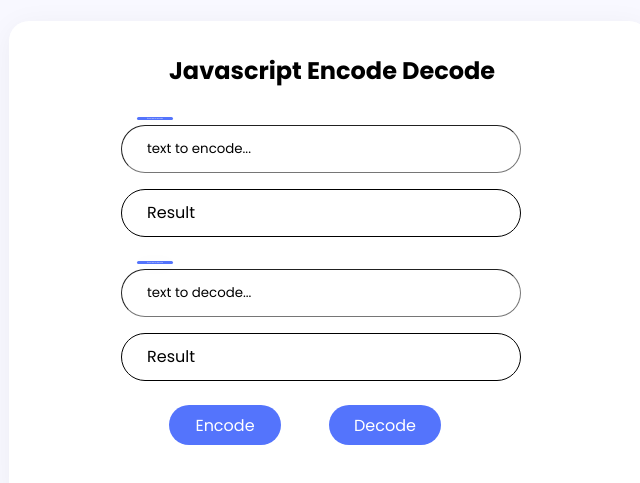
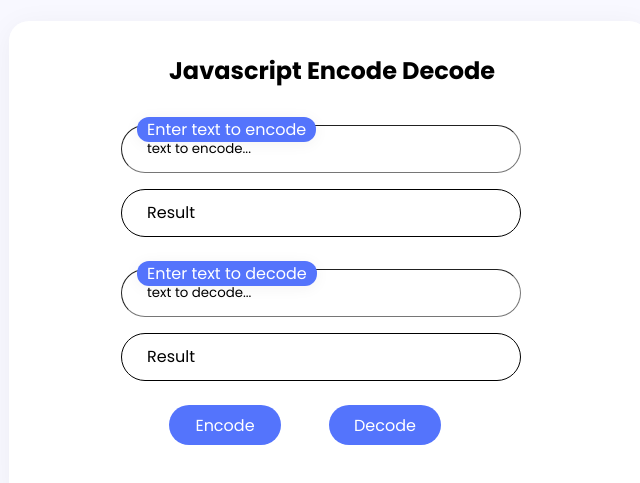
Before and after one commit to ashish-makes/encode-decode-base64, a plain HTML site: page index.html in a window 1280 px wide. Shown: the part 139-622 px from the top of the page, without its empty margins (311-951 px from the left). Drawn offline with Linux system fonts and the light colour scheme.

Commit message:
Update style.css

```diff
--- a/style.css
+++ b/style.css
@@ -40,7 +40,7 @@ li{
     position: absolute;
     left: 8rem;
     top: 6rem;
-    font-size: 0.1rem;
+    font-size: 1rem;
     background-color: #5474fc;
     color: #fff;
     padding-left: 10px;
@@ -54,7 +54,7 @@ li{
     position: absolute;
     left: 8rem;
     top: 15rem;
-    font-size: 0.1rem;
+    font-size: 1rem;
     background-color: #5474fc;
     color: #fff;
     padding-left: 10px;
```
